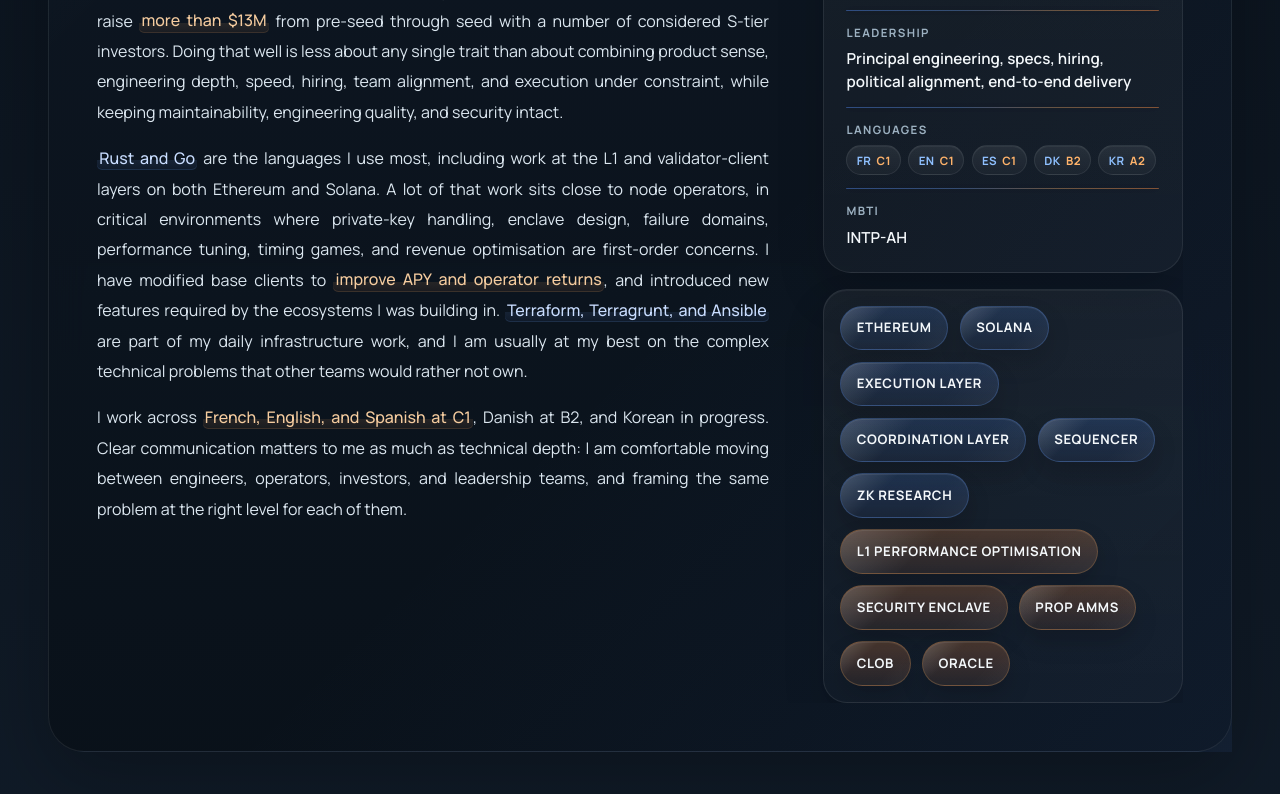
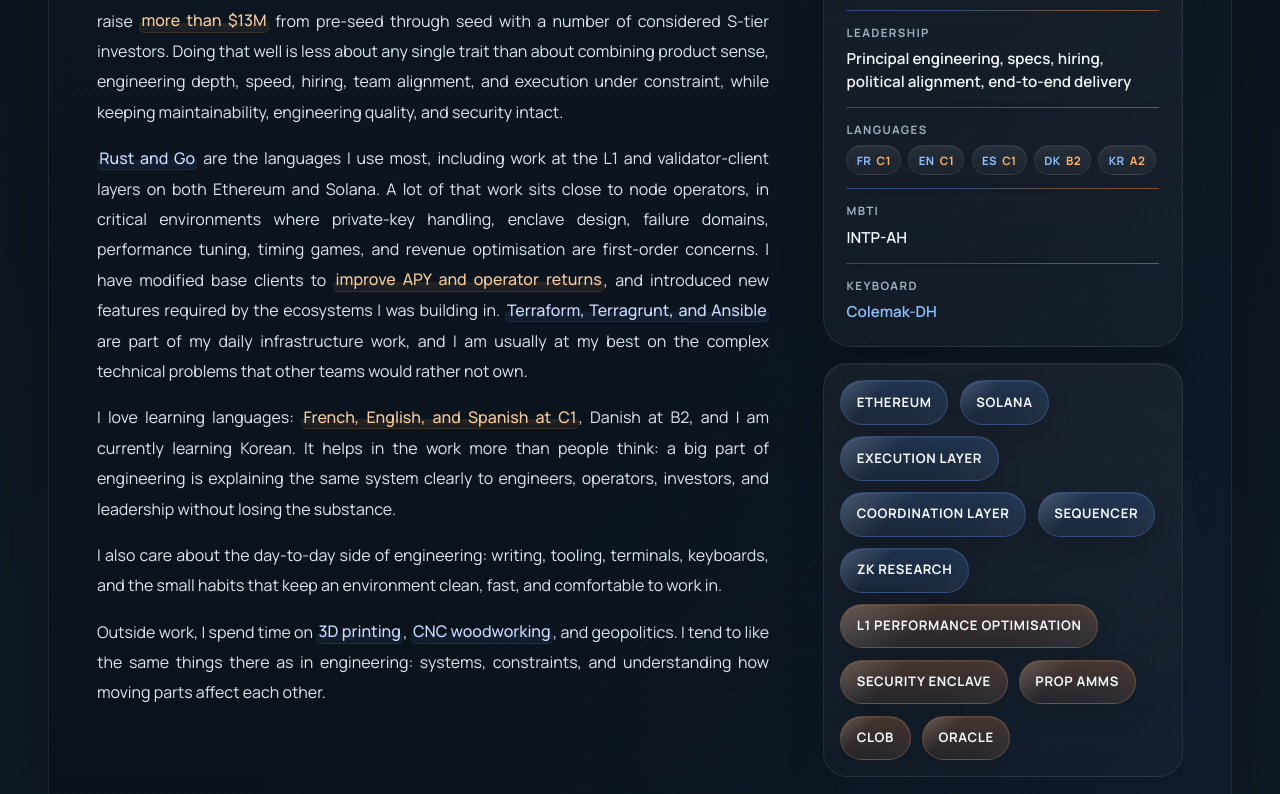
Before and after one commit to v4lproik/v4lproik.github.io, a website: page index.html in a window 1280 px wide. Shown: the part 1019-1813 px from the top of the page. Drawn offline with Linux system fonts and the light colour scheme.

Commit message:
feat: update presentation profile details

```diff
--- a/index.html
+++ b/index.html
@@ -187,10 +187,21 @@
                         complex technical problems that other teams would rather not own.
                       </p>
                       <p class="reading-copy mt-4">
-                        I work across <span class="copy-highlight copy-highlight-achievement">French, English, and Spanish at C1</span>, Danish at B2, and Korean in
-                        progress. Clear communication matters to me as much as technical depth: I am
-                        comfortable moving between engineers, operators, investors, and leadership teams,
-                        and framing the same problem at the right level for each of them.
+                        I love learning languages: <span class="copy-highlight copy-highlight-achievement">French, English, and Spanish at C1</span>, Danish at B2, and I am
+                        currently learning Korean. It helps in the work more than people think: a
+                        big part of engineering is explaining the same system clearly to engineers,
+                        operators, investors, and leadership without losing the substance.
+                      </p>
+                      <p class="reading-copy mt-4">
+                        I also care about the day-to-day side of engineering: writing, tooling,
+                        terminals, keyboards, and the small habits that keep an environment clean,
+                        fast, and comfortable to work in.
+                      </p>
+                      <p class="reading-copy mt-4">
+                        Outside work, I spend time on <span class="copy-highlight copy-highlight-tech">3D printing</span>,
+                        <span class="copy-highlight copy-highlight-tech">CNC woodworking</span>, and
+                        geopolitics. I tend to like the same things there as in engineering:
+                        systems, constraints, and understanding how moving parts affect each other.
                       </p>
                     </div>
 
@@ -259,6 +270,17 @@
                           <div class="hero-metric">
                             <span class="hero-metric-label">MBTI</span>
                             <span class="hero-metric-value">INTP-AH</span>
+                          </div>
+                          <div class="hero-metric">
+                            <span class="hero-metric-label">Keyboard</span>
+                            <a
+                              class="hero-metric-link"
+                              href="https://configure.zsa.io/voyager/layouts/BwDDD/latest/0"
+                              target="_blank"
+                              rel="noopener noreferrer"
+                            >
+                              Colemak-DH
+                            </a>
                           </div>
                         </div>
                       </div>
--- a/styles/site.css
+++ b/styles/site.css
@@ -553,6 +553,19 @@
     text-align: left;
   }
 
+  .hero-metric-link {
+    color: #8fc0ff;
+    font-size: 0.95rem;
+    font-weight: 600;
+    text-align: left;
+    text-decoration: none;
+    transition: color 180ms ease, transform 180ms ease;
+  }
+
+  .hero-metric-link:hover {
+    color: #ffb36b;
+  }
+
   .hero-metric-languages {
     align-items: flex-start;
   }
```
Also changed, not shown: assets/site.css.
